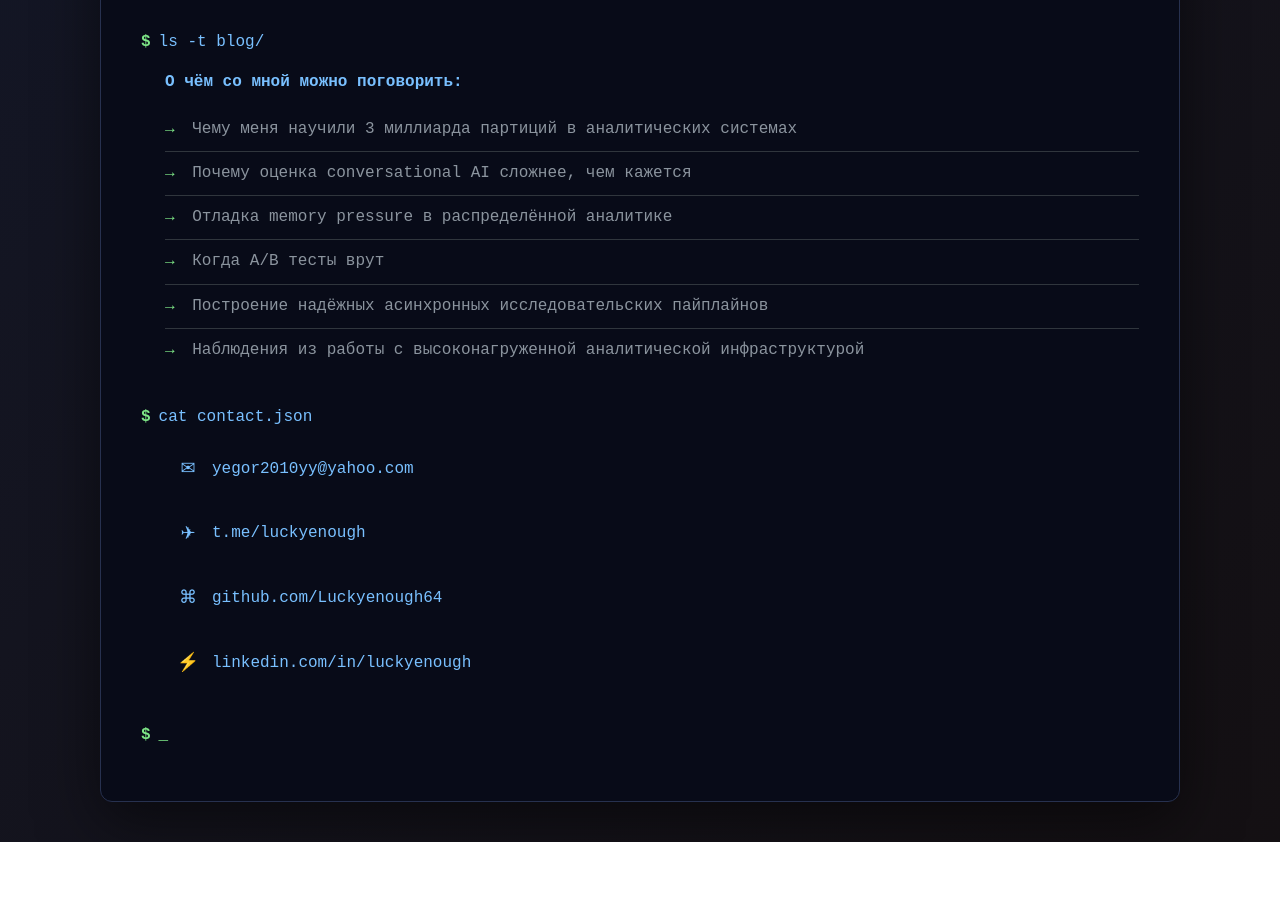
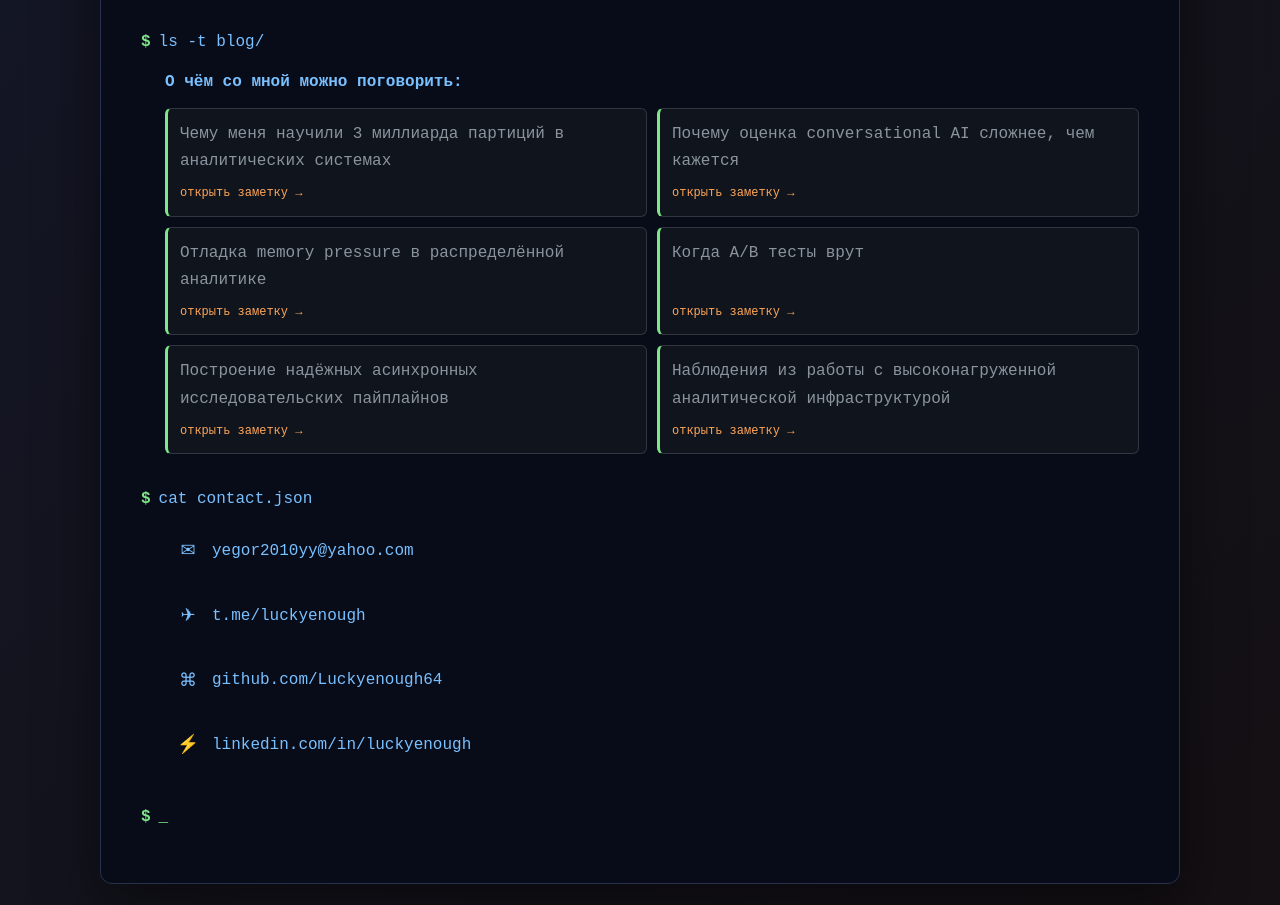
Before and after one commit to Luckyenough64/portfolio, a plain HTML site: page index.html in a window 1280 px wide. Shown: the part 3995-4900 px from the top of the page. Before the commit the page ends 4837 px from the top, so only its background shows below. Drawn offline with Linux system fonts and the light colour scheme.

Commit message:
Make blog links look clickable

```diff
--- a/index.html
+++ b/index.html
@@ -229,12 +229,42 @@
             <div class="output blog-section">
                 <p class="blog-intro">О чём со мной можно поговорить:</p>
                 <ul class="blog-list">
-                    <li><a href="blog/3-billion-partitions.html">Чему меня научили 3 миллиарда партиций в аналитических системах</a></li>
-                    <li><a href="blog/conversational-ai-evaluation.html">Почему оценка conversational AI сложнее, чем кажется</a></li>
-                    <li><a href="blog/memory-pressure.html">Отладка memory pressure в распределённой аналитике</a></li>
-                    <li><a href="blog/ab-tests-lie.html">Когда A/B тесты врут</a></li>
-                    <li><a href="blog/research-pipelines.html">Построение надёжных асинхронных исследовательских пайплайнов</a></li>
-                    <li><a href="blog/analytical-infrastructure-notes.html">Наблюдения из работы с высоконагруженной аналитической инфраструктурой</a></li>
+                    <li>
+                        <a href="blog/3-billion-partitions.html">
+                            <span>Чему меня научили 3 миллиарда партиций в аналитических системах</span>
+                            <span class="read-label">открыть заметку →</span>
+                        </a>
+                    </li>
+                    <li>
+                        <a href="blog/conversational-ai-evaluation.html">
+                            <span>Почему оценка conversational AI сложнее, чем кажется</span>
+                            <span class="read-label">открыть заметку →</span>
+                        </a>
+                    </li>
+                    <li>
+                        <a href="blog/memory-pressure.html">
+                            <span>Отладка memory pressure в распределённой аналитике</span>
+                            <span class="read-label">открыть заметку →</span>
+                        </a>
+                    </li>
+                    <li>
+                        <a href="blog/ab-tests-lie.html">
+                            <span>Когда A/B тесты врут</span>
+                            <span class="read-label">открыть заметку →</span>
+                        </a>
+                    </li>
+                    <li>
+                        <a href="blog/research-pipelines.html">
+                            <span>Построение надёжных асинхронных исследовательских пайплайнов</span>
+                            <span class="read-label">открыть заметку →</span>
+                        </a>
+                    </li>
+                    <li>
+                        <a href="blog/analytical-infrastructure-notes.html">
+                            <span>Наблюдения из работы с высоконагруженной аналитической инфраструктурой</span>
+                            <span class="read-label">открыть заметку →</span>
+                        </a>
+                    </li>
                 </ul>
             </div>
 
--- a/style.css
+++ b/style.css
@@ -372,40 +372,49 @@ body::-webkit-scrollbar-thumb:hover {
 }
 
 .blog-list {
+    display: grid;
+    gap: 10px;
+    grid-template-columns: repeat(2, minmax(0, 1fr));
     list-style: none;
     margin-left: 0;
 }
 
-.blog-list li {
-    color: #8b949e;
-    padding: 8px 0;
-    border-bottom: 1px solid #30363d;
-    transition: all 0.3s ease;
-    cursor: pointer;
-}
-
 .blog-list a {
     color: inherit;
+    display: flex;
+    flex-direction: column;
+    gap: 8px;
+    height: 100%;
+    justify-content: space-between;
+    min-height: 84px;
+    padding: 12px;
     text-decoration: none;
 }
 
-.blog-list a:hover {
-    color: #7ee787;
+.blog-list li {
+    background: rgba(22, 27, 34, 0.58);
+    border: 1px solid #30363d;
+    border-left: 3px solid #7ee787;
+    border-radius: 6px;
+    color: #8b949e;
+    cursor: pointer;
+    transition: background 0.2s ease, border-color 0.2s ease, color 0.2s ease, transform 0.2s ease;
 }
 
 .blog-list li:hover {
-    color: #7ee787;
-    padding-left: 8px;
+    background: rgba(22, 27, 34, 0.9);
+    border-color: #3d4652;
+    color: #e6edf3;
+    transform: translateY(-2px);
 }
 
-.blog-list li:last-child {
-    border-bottom: none;
+.read-label {
+    color: #ffa657;
+    font-size: 12px;
 }
 
-.blog-list li::before {
-    content: "→ ";
+.blog-list li:hover .read-label {
     color: #7ee787;
-    margin-right: 8px;
 }
 
 /* CONTACT SECTION */
@@ -808,6 +817,10 @@ body::-webkit-scrollbar-thumb:hover {
         grid-template-columns: 1fr;
     }
 
+    .blog-list {
+        grid-template-columns: 1fr;
+    }
+
     .tech-tags {
         gap: 6px;
     }
```
